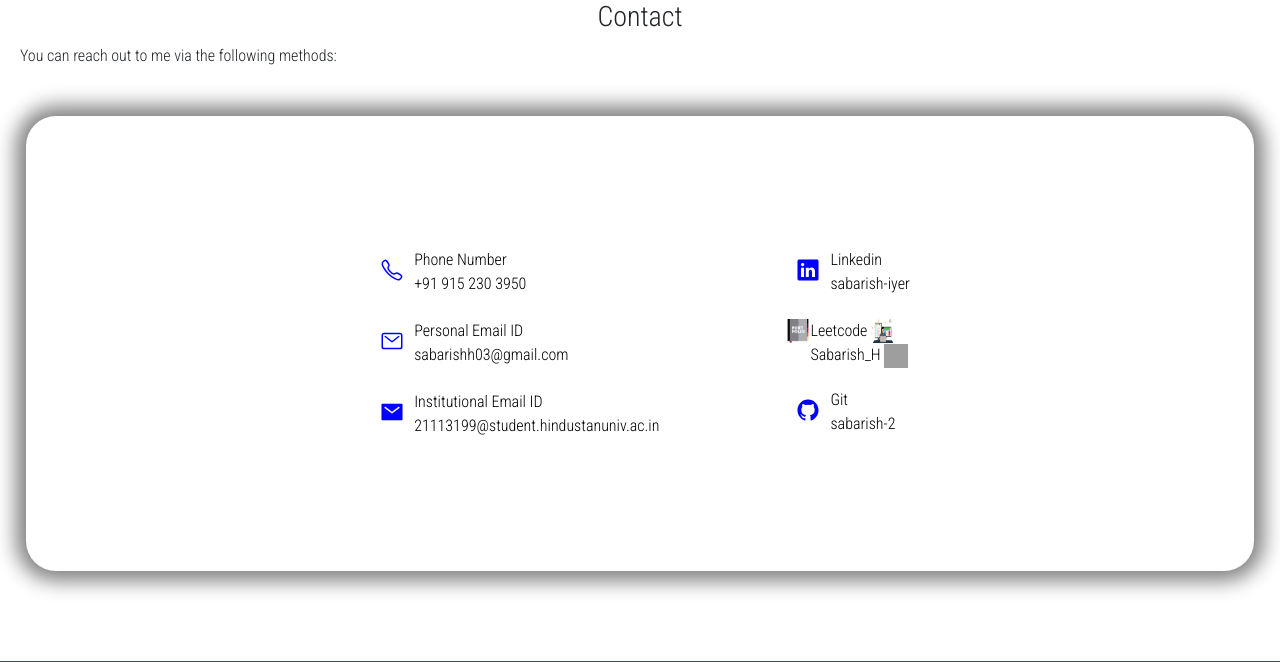
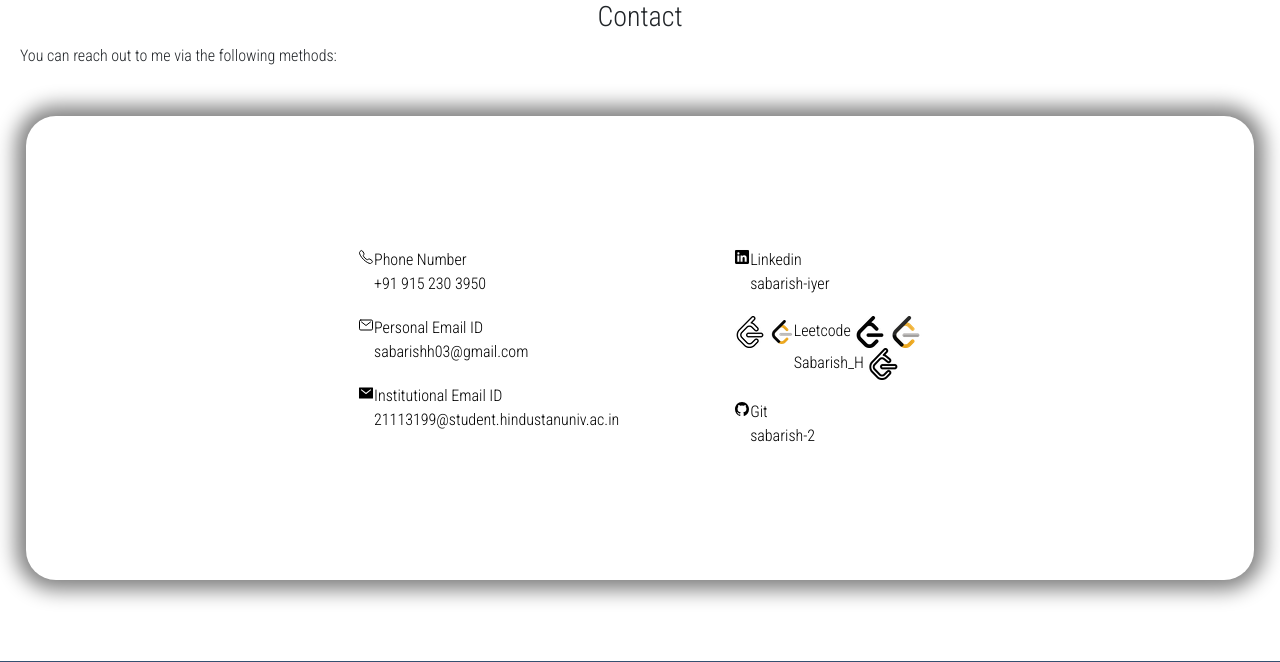
Before and after one commit to Sabarish-2/Portfolio, a Flask app: page /contact in a window 1280 px wide. Shown: the part 76-738 px from the top of the page. Run offline with Flask 3, Linux system fonts and the light colour scheme; some libraries are stand-ins or nearby versions; grey boxes are pictures that could not be loaded.

Commit message:
mul lc icons

```diff
--- a/api/static/styles.css
+++ b/api/static/styles.css
@@ -300,11 +300,11 @@ footer {
     list-style: none;
 }
 
-a ion-icon {
+a ion-icon #icon {
     color: blue;
 }
 
-ion-icon {
+ion-icon #icon {
     height: 24px;
     width: 24px;
     padding: 10px;
--- a/api/templates/contact.html
+++ b/api/templates/contact.html
@@ -69,16 +69,18 @@
                         </li>
                         <li>
                             <div>
-                                <img src="{{url_for('static', filename='img/portfolio.png')}}" alt="Leetcode Icon" style="width: 24px; height: 24px;">
+                                <img src="{{url_for('static', filename='img/leetcode (1).png')}}" alt="Leetcode Icon" id="icon">
                                 <a href="https://leetcode.com/Sabarish_H/">
+                                    <img src="{{url_for('static', filename='img/leetcode (2).png')}}" alt="Leetcode Icon" id="icon">
                                     <!-- <i class="fa-fa-code"></i> -->
                                 </div>
                                 <div class="handle">
                                     Leetcode
-                                    <img src="{{url_for('static', filename='img/dev.png')}}" alt="Leetcode Icon" style="width: 24px; height: 24px;">
+                                    <img src="{{url_for('static', filename='img/leetcode (3).png')}}" alt="Leetcode Icon" id="icon">
+                                    <img src="{{url_for('static', filename='img/leetcode (4).png')}}" alt="Leetcode Icon" id="icon">
                                     <br>
                                     Sabarish_H
-                                    <img src="{{url_for('static', filename='img/leetcode.png')}}" alt="Leetcode Icon" style="width: 24px; height: 24px;">
+                                    <img src="{{url_for('static', filename='img/leetcode.png')}}" alt="Leetcode Icon" id="icon">
                                 </a>
                             </div>
                         </li>
```
Also changed, not shown: api/static/img/leetcode (1).png (added), api/static/img/leetcode (2).png (added), api/static/img/leetcode (3).png (added), api/static/img/leetcode (4).png (added), api/static/img/leetcode.png (added).
